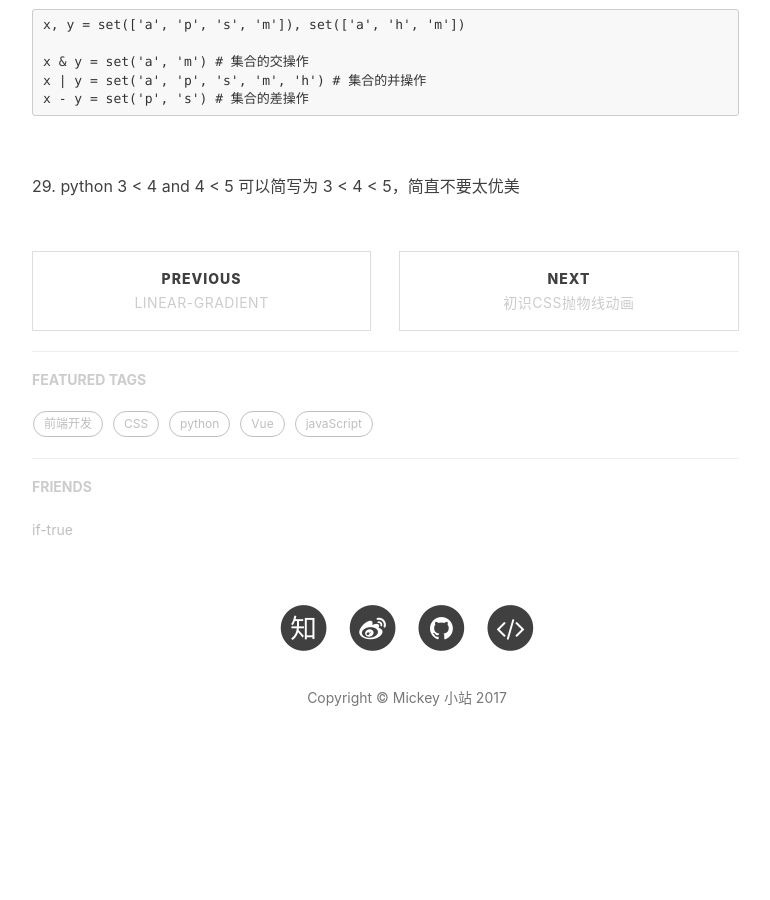
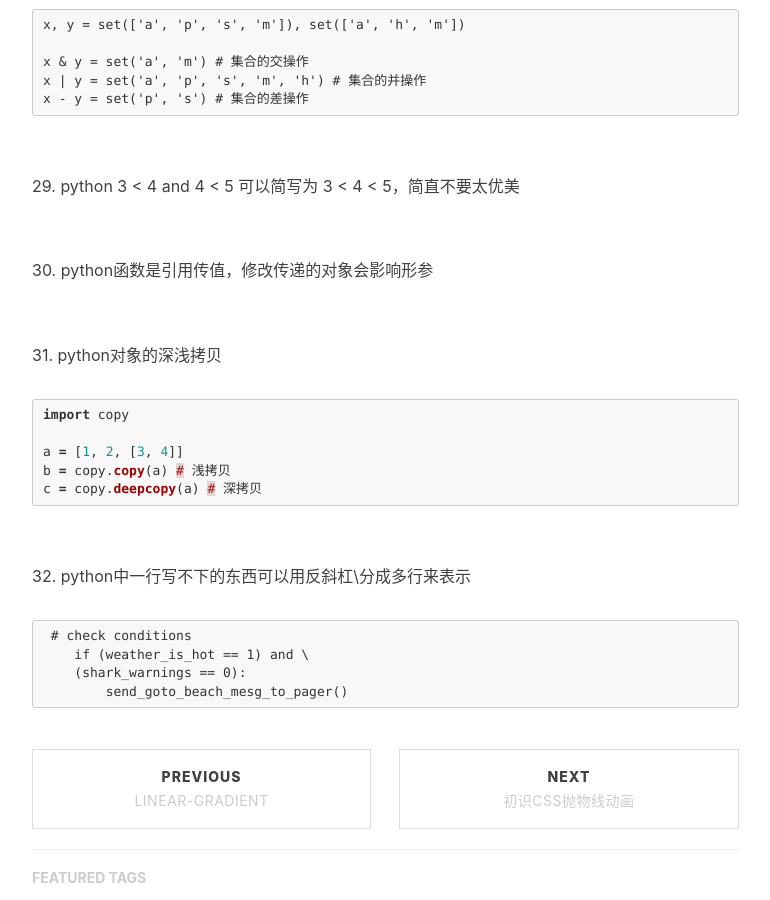
Before and after one commit to mickey0524/mickey0524.github.io, a Jekyll site: the page built from _posts/2017-08-05-begin-python.md, in a window 1280 px wide and 900 px high, scrolled down 6587 px. Shown: the whole window, without its empty margins (233-1003 px from the left). Built offline with Jekyll 4.4.1, drawn with Linux system fonts in a browser that asks for light colours; nearby versions of some CDN libraries; comment, search, counter and statistics services are not loaded; before the commit the page ends 7389 px from its top, so only the background shows below that.

Commit message:
feat(python): 增加python的一些知识点

````diff
--- a/_posts/2017-08-05-begin-python.md
+++ b/_posts/2017-08-05-begin-python.md
@@ -218,3 +218,24 @@ x - y = set('p', 's') # 集合的差操作
 ```
 
 <br>29. python 3 < 4 and 4 < 5 可以简写为 3 < 4 < 5，简直不要太优美
+
+<br>30. python函数是引用传值，修改传递的对象会影响形参
+
+<br>31. python对象的深浅拷贝
+
+```js
+import copy
+
+a = [1, 2, [3, 4]]
+b = copy.copy(a) # 浅拷贝
+c = copy.deepcopy(a) # 深拷贝
+```
+
+<br>32. python中一行写不下的东西可以用反斜杠\分成多行来表示
+
+```
+ # check conditions
+    if (weather_is_hot == 1) and \
+    (shark_warnings == 0):
+    	send_goto_beach_mesg_to_pager()
+```
````
